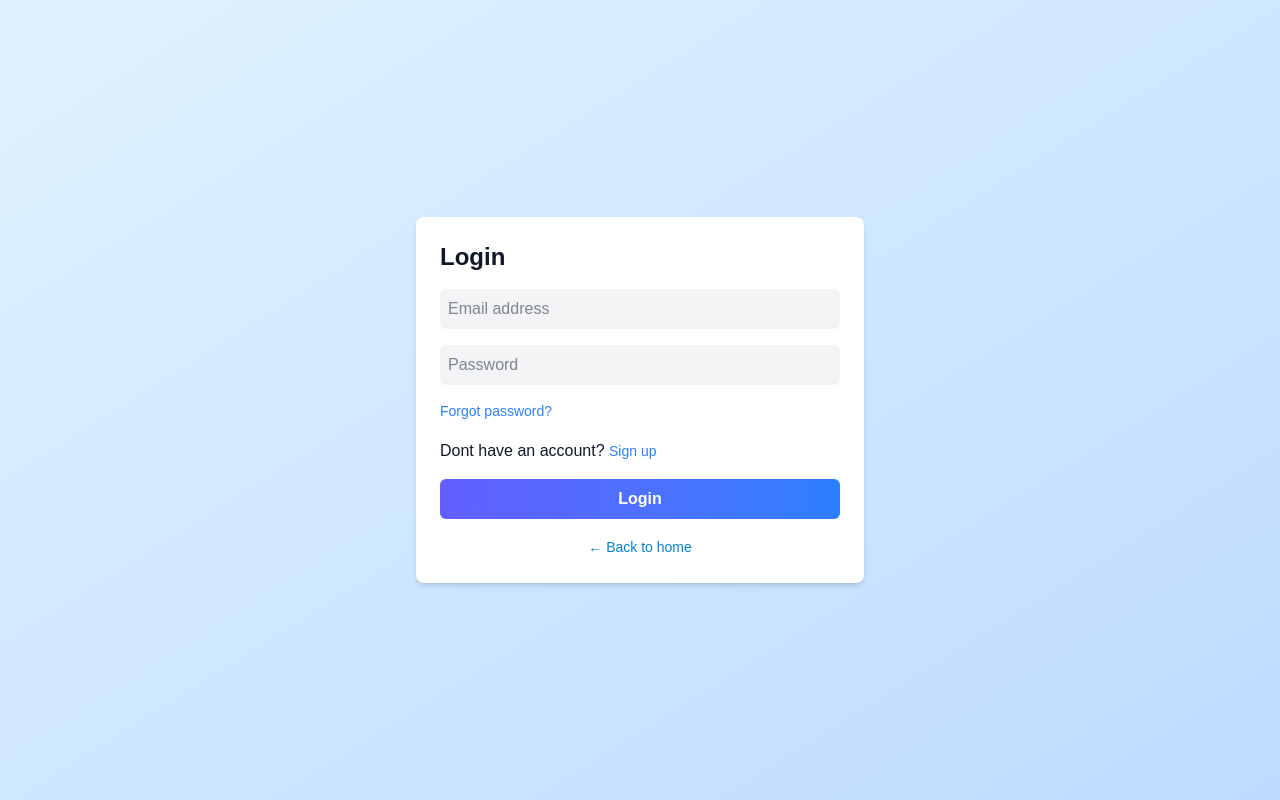
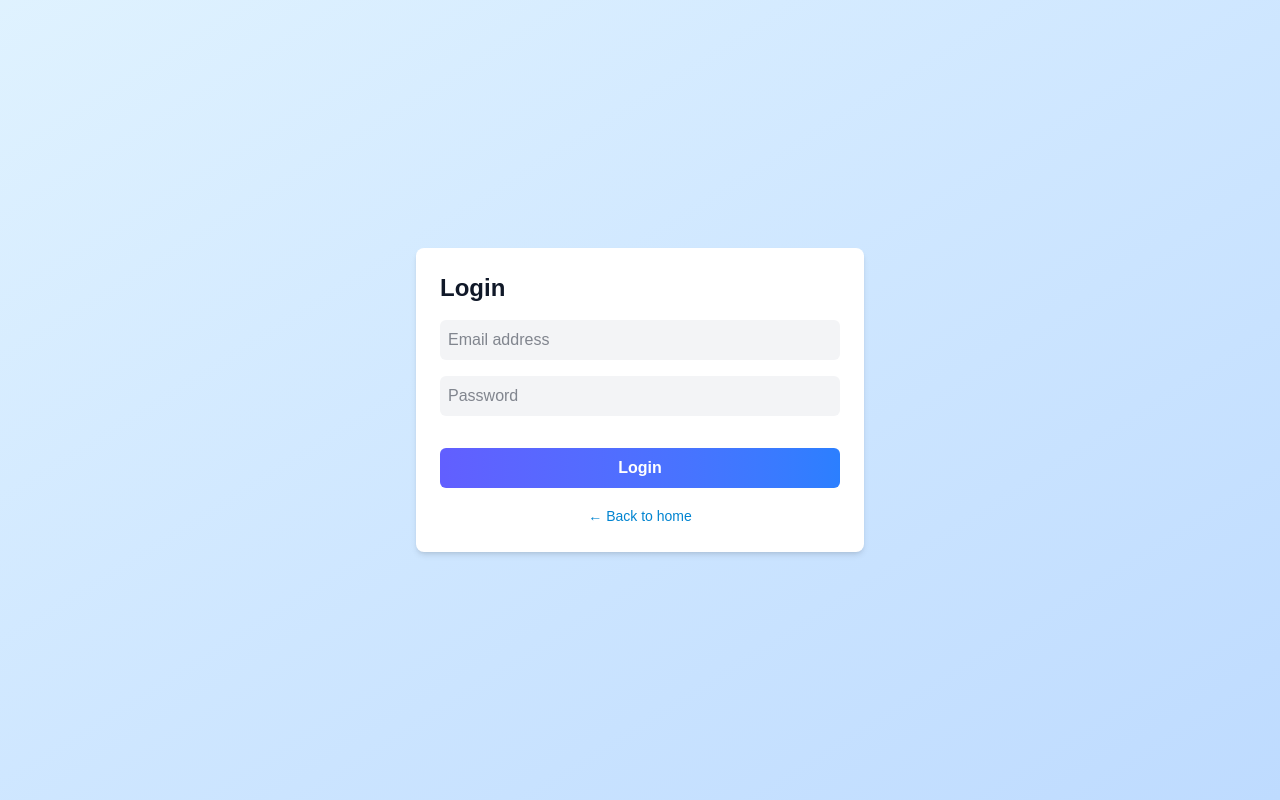
Before and after one commit to MatJy/WorkPulse, a Next.js app in the folder workpulse/: page /login in a window 1280 px wide. Built offline with nearby package versions, Linux system fonts and the light colour scheme.

Commit message:
log in loading

```diff
--- a/workpulse/src/app/components/realtime-sessionsBreaks.tsx
+++ b/workpulse/src/app/components/realtime-sessionsBreaks.tsx
@@ -193,12 +193,6 @@ export default function RealtimeSessionsBreaks({
                 </div>
 
                 <div className='md:flex justify-between items-center pt-4'>
-                  {/* <button
-                    onClick={() => handleStartSession(item.session.id)}
-                    className='[background:linear-gradient(144deg,#af40ff,#5b42f3_50%,#00ddeb)] text-white px-4 py-2 font-bold rounded-md hover:opacity-80 cursor-pointer'
-                  >
-                    Start session
-                  </button> */}
                   <div className='flex justify-end space-x-2 pt-5'>
                     <button
                       disabled={loadingSessionId === item.session.id}
--- a/workpulse/src/app/login/page.tsx
+++ b/workpulse/src/app/login/page.tsx
@@ -1,18 +1,23 @@
+'use client';
+import { useTransition } from 'react';
+import { login } from './actions';
 import Link from 'next/link';
-import { login } from './actions';
-import { Metadata } from 'next';
-
-export const metadata: Metadata = {
-  title: 'Login',
-};
 
 export default function Login() {
+  const [isPending, startTransition] = useTransition();
+  const isLoading = isPending;
+
   return (
     <main className='min-h-screen bg-gradient-to-br from-sky-100 to-blue-200'>
       <div className='flex flex-col items-center justify-center h-screen'>
         <div className='w-full max-w-md bg-white rounded-lg shadow-md p-6'>
           <h2 className='text-2xl font-bold text-gray-900 mb-4'>Login</h2>
-          <form className='flex flex-col'>
+          <form
+            className='flex flex-col'
+            action={(formData: FormData) =>
+              startTransition(() => login(formData))
+            }
+          >
             <input
               type='email'
               className='bg-gray-100 text-gray-900 border-0 rounded-md p-2 mb-4 focus:bg-gray-200 focus:outline-none focus:ring-1 focus:ring-blue-500 transition ease-in-out duration-150'
@@ -27,29 +32,38 @@ export default function Login() {
               name='password'
               id='password'
             />
-            <div className='flex items-center justify-between flex-wrap'>
-              <a
-                href='#'
-                className='text-sm text-blue-500 hover:underline mb-0.5'
-              >
-                Forgot password?
-              </a>
-            </div>
-            <p className='text-gray-900 mt-4'>
-              Dont have an account?{' '}
-              <a
-                href='/signup'
-                className='text-sm text-blue-500 hover:underline'
-              >
-                Sign up
-              </a>
-            </p>
+
             <button
               type='submit'
-              className='cursor-pointer bg-gradient-to-r from-indigo-500 to-blue-500 text-white font-bold py-2 px-4 rounded-md mt-4 hover:bg-indigo-600 hover:to-blue-600 transition ease-in-out duration-150'
-              formAction={login}
+              disabled={isLoading}
+              className='cursor-pointer bg-gradient-to-r from-indigo-500 to-blue-500 text-white font-bold py-2 px-4 rounded-md mt-4 hover:bg-indigo-600 hover:to-blue-600 transition ease-in-out duration-150 flex items-center justify-center'
             >
-              Login
+              {isLoading ? (
+                <>
+                  <svg
+                    viewBox='0 0 24 24'
+                    fill='none'
+                    className='animate-spin h-5 w-5 mr-2 text-white'
+                  >
+                    <circle
+                      strokeWidth='4'
+                      stroke='currentColor'
+                      r='10'
+                      cy='12'
+                      cx='12'
+                      className='opacity-25'
+                    />
+                    <path
+                      d='M4 12a8 8 0 018-8v8H4z'
+                      fill='currentColor'
+                      className='opacity-75'
+                    />
+                  </svg>
+                  Loading...
+                </>
+              ) : (
+                'Login'
+              )}
             </button>
           </form>
 
```
